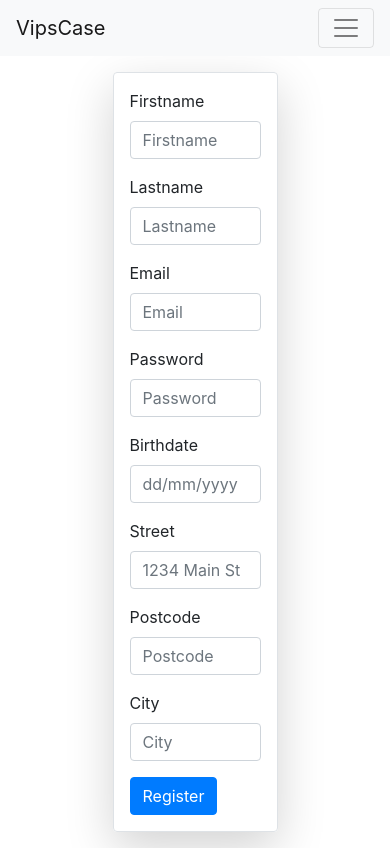
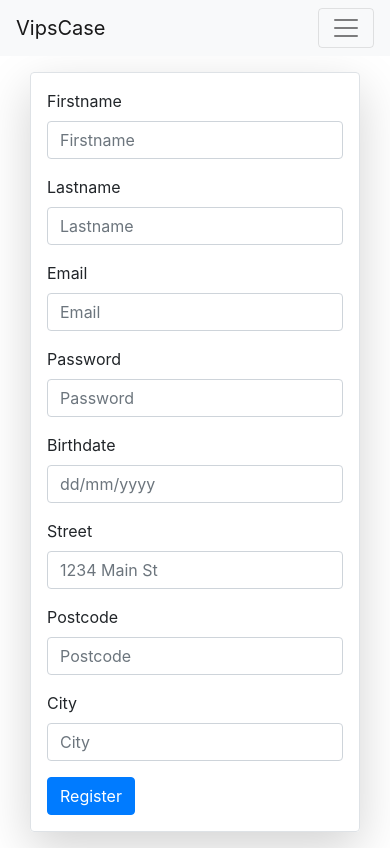
Before and after one commit to simonRosenkvist/vippscase, a React (Create React App) app: page /register in a window 390 px wide. Built offline with nearby package versions, Linux system fonts and the light colour scheme; no server answers; the HTML template or start-up script is replaced by a standard one; what react-stripe-elements would draw is missing.

Commit message:
Set min-width for mobile devices

```diff
--- a/src/App.css
+++ b/src/App.css
@@ -26,6 +26,8 @@
 .container-checkout {
     margin: auto;
     width: 75%;
+    min-width: 360px; /* because samsung galaxy S9/S9+ in mozilla dev has that widht :D*/
+
 }
 .pa-card {
     margin-bottom: 10px;
@@ -42,10 +44,13 @@
 .center {
   margin: auto;
   width: 50%;
+  min-width: 360px; /* because samsung galaxy S9/S9+ in mozilla dev has that widht :D*/
   /*border: 3px solid green;*/
   /*padding: 10px*/;
 }
 .order-details-container {
+    width: 75%;
+    min-width: 360px; /* because samsung galaxy S9/S9+ in mozilla dev has that widht :D*/
     margin-bottom: 20px;
 }
 .pa-btn {
```
